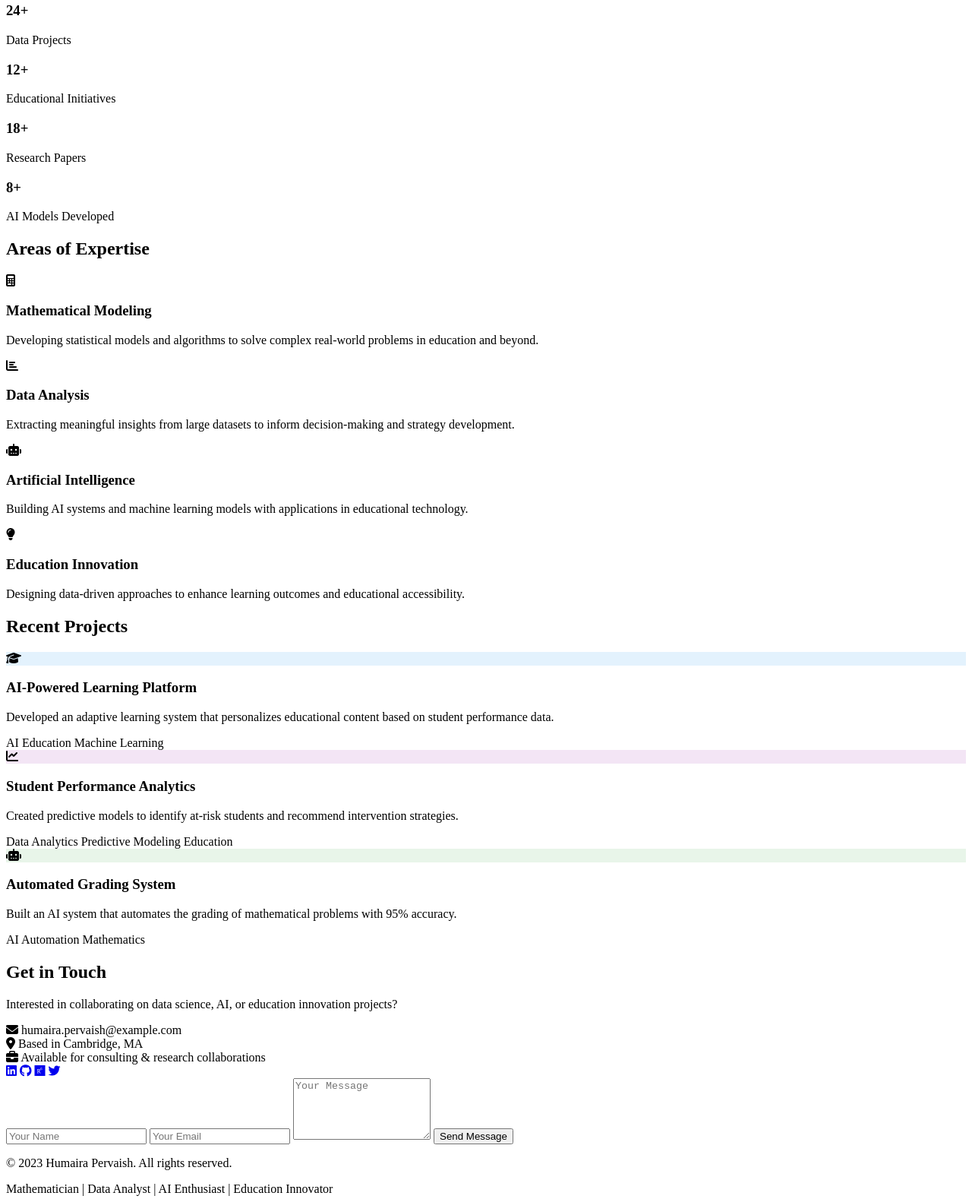
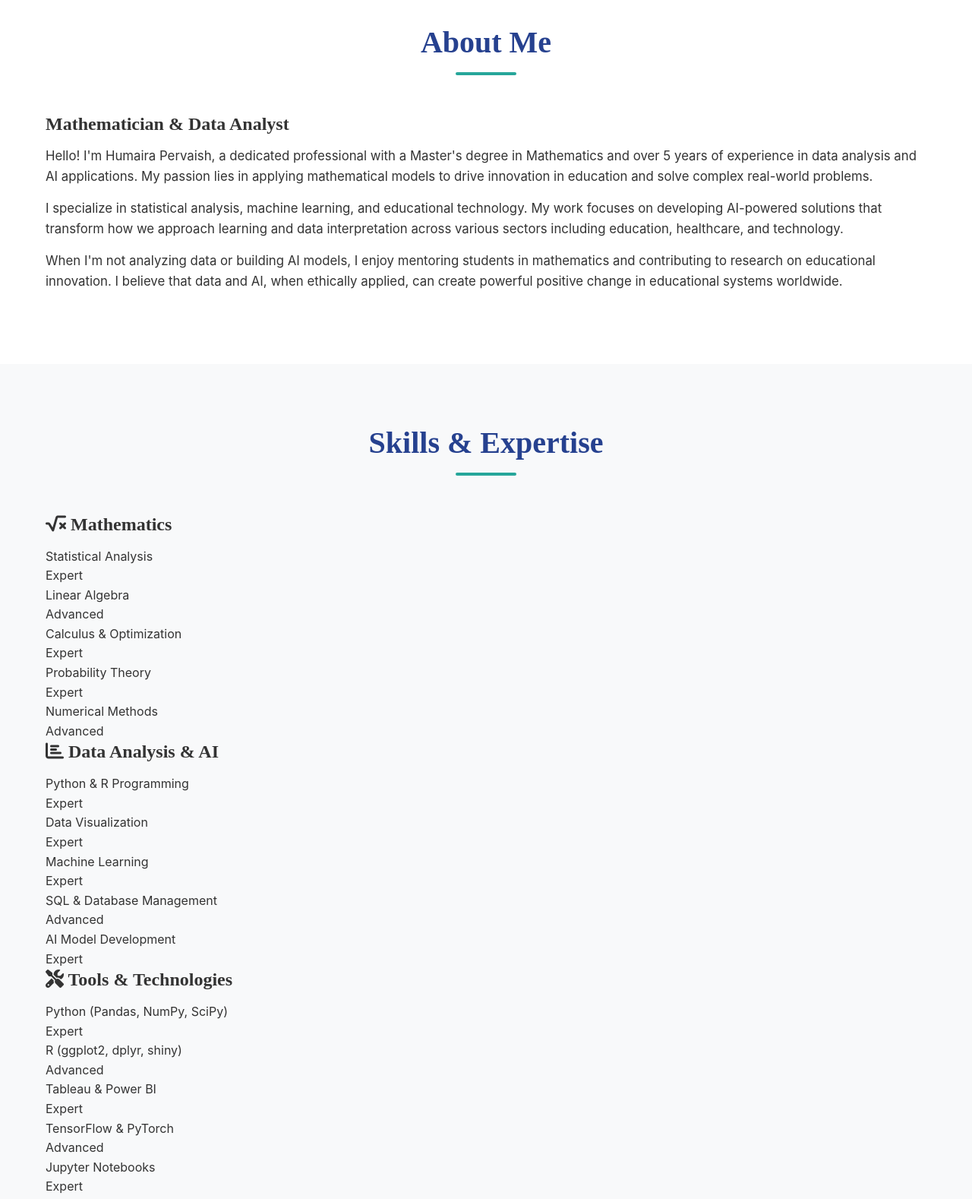
Before and after one commit to humairapervaish002/humaira-pervaish-portfolio, a plain HTML site: page index.html in a window 1280 px wide. Shown: the part 640-2218 px from the top of the page at 76% size. Drawn offline with Linux system fonts and the light colour scheme.

Commit message:
Update index.html

```diff
--- a/index.html
+++ b/index.html
@@ -4,42 +4,40 @@
     <meta charset="UTF-8">
     <meta name="viewport" content="width=device-width, initial-scale=1.0">
     <title>Humaira Pervaish | Mathematician & Data Analyst</title>
-    <link rel="stylesheet" href="humaira.css">
+    <link rel="stylesheet" href="style.css">
     <link rel="stylesheet" href="https://cdnjs.cloudflare.com/ajax/libs/font-awesome/6.4.0/css/all.min.css">
-    <link href="https://fonts.googleapis.com/css2?family=Inter:wght@300;400;500;600;700&family=Playfair+Display:wght@400;500;600&display=swap" rel="stylesheet">
 </head>
 <body>
     <!-- Navigation -->
-    <nav class="navbar">
-        <div class="container">
-            <div class="logo">Humaira<span>Pervaish</span></div>
+    <nav>
+        <div class="container nav-container">
+            <div class="logo">Humaira Pervaish</div>
             <ul class="nav-links">
                 <li><a href="#home">Home</a></li>
                 <li><a href="#about">About</a></li>
-                <li><a href="#expertise">Expertise</a></li>
+                <li><a href="#skills">Skills</a></li>
                 <li><a href="#projects">Projects</a></li>
-                <li><a href="#contact">Contact</a></li>
+                <li><a href="#contact" class="btn-nav">Get In Touch</a></li>
             </ul>
-            <div class="menu-toggle">
+            <button class="menu-toggle">
                 <i class="fas fa-bars"></i>
-            </div>
+            </button>
         </div>
     </nav>
 
     <!-- Hero Section -->
     <section id="home" class="hero">
-        <div class="container">
+        <div class="container hero-container">
             <div class="hero-content">
                 <h1>Humaira Pervaish</h1>
                 <h2>Mathematician & Data Analyst</h2>
-                <p class="tagline">Passionate about data science, AI, and innovation in education</p>
-                <p class="description">Leveraging mathematical models and data analytics to drive educational transformation and AI innovation.</p>
-                <a href="#contact" class="btn">Get in Touch</a>
+                <p class="tagline">A passionate Mathematician and Data Analyst with expertise in statistical modeling, AI applications, and innovation in education.</p>
+                <a href="#contact" class="btn-hero">Get In Touch</a>
             </div>
             <div class="hero-image">
                 <div class="image-placeholder">
+                    <i class="fas fa-calculator"></i>
                     <i class="fas fa-chart-line"></i>
-                    <i class="fas fa-calculator"></i>
                     <i class="fas fa-robot"></i>
                     <i class="fas fa-graduation-cap"></i>
                 </div>
@@ -50,85 +48,122 @@
     <!-- About Section -->
     <section id="about" class="about">
         <div class="container">
-            <h2 class="section-title">About Humaira</h2>
+            <h2 class="section-title">About Me</h2>
             <div class="about-content">
                 <div class="about-text">
-                    <p>Humaira Pervaish is a passionate mathematician and data analyst with a strong focus on applying data science and AI to transform educational systems.</p>
-                    <p>With a background in advanced mathematics, she bridges the gap between theoretical models and practical applications in data analysis and artificial intelligence.</p>
-                    <p>Her work is driven by a belief that data-informed strategies can revolutionize how we approach education, making it more accessible, personalized, and effective.</p>
-                    <div class="about-highlights">
-                        <div class="highlight">
-                            <i class="fas fa-university"></i>
-                            <span>M.Sc. in Applied Mathematics</span>
-                        </div>
-                        <div class="highlight">
-                            <i class="fas fa-database"></i>
-                            <span>5+ Years in Data Analytics</span>
-                        </div>
-                        <div class="highlight">
-                            <i class="fas fa-brain"></i>
-                            <span>AI & Machine Learning Specialist</span>
-                        </div>
-                        <div class="highlight">
-                            <i class="fas fa-chalkboard-teacher"></i>
-                            <span>Education Innovation Advocate</span>
-                        </div>
-                    </div>
-                </div>
-                <div class="about-stats">
-                    <div class="stat">
-                        <h3>24+</h3>
-                        <p>Data Projects</p>
-                    </div>
-                    <div class="stat">
-                        <h3>12+</h3>
-                        <p>Educational Initiatives</p>
-                    </div>
-                    <div class="stat">
-                        <h3>18+</h3>
-                        <p>Research Papers</p>
-                    </div>
-                    <div class="stat">
-                        <h3>8+</h3>
-                        <p>AI Models Developed</p>
-                    </div>
+                    <h3>Mathematician & Data Analyst</h3>
+                    <p>Hello! I'm Humaira Pervaish, a dedicated professional with a Master's degree in Mathematics and over 5 years of experience in data analysis and AI applications. My passion lies in applying mathematical models to drive innovation in education and solve complex real-world problems.</p>
+                    <p>I specialize in statistical analysis, machine learning, and educational technology. My work focuses on developing AI-powered solutions that transform how we approach learning and data interpretation across various sectors including education, healthcare, and technology.</p>
+                    <p>When I'm not analyzing data or building AI models, I enjoy mentoring students in mathematics and contributing to research on educational innovation. I believe that data and AI, when ethically applied, can create powerful positive change in educational systems worldwide.</p>
                 </div>
             </div>
         </div>
     </section>
 
-    <!-- Expertise Section -->
-    <section id="expertise" class="expertise">
+    <!-- Skills Section -->
+    <section id="skills" class="skills">
         <div class="container">
-            <h2 class="section-title">Areas of Expertise</h2>
-            <div class="expertise-grid">
-                <div class="expertise-card">
-                    <div class="expertise-icon">
-                        <i class="fas fa-calculator"></i>
+            <h2 class="section-title">Skills & Expertise</h2>
+
+            <div class="skills-category">
+                <h3><i class="fas fa-square-root-alt"></i> Mathematics</h3>
+                <div class="skill-item">
+                    <span class="skill-name">Statistical Analysis</span>
+                    <div class="skill-bar">
+                        <div class="skill-level expert">Expert</div>
                     </div>
-                    <h3>Mathematical Modeling</h3>
-                    <p>Developing statistical models and algorithms to solve complex real-world problems in education and beyond.</p>
                 </div>
-                <div class="expertise-card">
-                    <div class="expertise-icon">
-                        <i class="fas fa-chart-bar"></i>
+                <div class="skill-item">
+                    <span class="skill-name">Linear Algebra</span>
+                    <div class="skill-bar">
+                        <div class="skill-level advanced">Advanced</div>
                     </div>
-                    <h3>Data Analysis</h3>
-                    <p>Extracting meaningful insights from large datasets to inform decision-making and strategy development.</p>
                 </div>
-                <div class="expertise-card">
-                    <div class="expertise-icon">
-                        <i class="fas fa-robot"></i>
+                <div class="skill-item">
+                    <span class="skill-name">Calculus & Optimization</span>
+                    <div class="skill-bar">
+                        <div class="skill-level expert">Expert</div>
                     </div>
-                    <h3>Artificial Intelligence</h3>
-                    <p>Building AI systems and machine learning models with applications in educational technology.</p>
                 </div>
-                <div class="expertise-card">
-                    <div class="expertise-icon">
-                        <i class="fas fa-lightbulb"></i>
+                <div class="skill-item">
+                    <span class="skill-name">Probability Theory</span>
+                    <div class="skill-bar">
+                        <div class="skill-level expert">Expert</div>
                     </div>
-                    <h3>Education Innovation</h3>
-                    <p>Designing data-driven approaches to enhance learning outcomes and educational accessibility.</p>
+                </div>
+                <div class="skill-item">
+                    <span class="skill-name">Numerical Methods</span>
+                    <div class="skill-bar">
+                        <div class="skill-level advanced">Advanced</div>
+                    </div>
+                </div>
+            </div>
+
+            <div class="skills-category">
+                <h3><i class="fas fa-chart-bar"></i> Data Analysis & AI</h3>
+                <div class="skill-item">
+                    <span class="skill-name">Python & R Programming</span>
+                    <div class="skill-bar">
+                        <div class="skill-level expert">Expert</div>
+                    </div>
+                </div>
+                <div class="skill-item">
+                    <span class="skill-name">Data Visualization</span>
+                    <div class="skill-bar">
+                        <div class="skill-level expert">Expert</div>
+                    </div>
+                </div>
+                <div class="skill-item">
+                    <span class="skill-name">Machine Learning</span>
+                    <div class="skill-bar">
+                        <div class="skill-level expert">Expert</div>
+                    </div>
+                </div>
+                <div class="skill-item">
+                    <span class="skill-name">SQL & Database Management</span>
+                    <div class="skill-bar">
+                        <div class="skill-level advanced">Advanced</div>
+                    </div>
+                </div>
+                <div class="skill-item">
+                    <span class="skill-name">AI Model Development</span>
+                    <div class="skill-bar">
+                        <div class="skill-level expert">Expert</div>
+                    </div>
+                </div>
+            </div>
+
+            <div class="skills-category">
+                <h3><i class="fas fa-tools"></i> Tools & Technologies</h3>
+                <div class="skill-item">
+                    <span class="skill-name">Python (Pandas, NumPy, SciPy)</span>
+                    <div class="skill-bar">
+                        <div class="skill-level expert">Expert</div>
+                    </div>
+                </div>
+                <div class="skill-item">
+                    <span class="skill-name">R (ggplot2, dplyr, shiny)</span>
+                    <div class="skill-bar">
+                        <div class="skill-level advanced">Advanced</div>
+                    </div>
+                </div>
+                <div class="skill-item">
+                    <span class="skill-name">Tableau & Power BI</span>
+                    <div class="skill-bar">
+                        <div class="skill-level expert">Expert</div>
+                    </div>
+                </div>
+                <div class="skill-item">
+                    <span class="skill-name">TensorFlow & PyTorch</span>
+                    <div class="skill-bar">
+                        <div class="skill-level advanced">Advanced</div>
+                    </div>
+                </div>
+                <div class="skill-item">
+                    <span class="skill-name">Jupyter Notebooks</span>
+                    <div class="skill-bar">
+                        <div class="skill-level expert">Expert</div>
+                    </div>
                 </div>
             </div>
         </div>
@@ -138,48 +173,59 @@
     <section id="projects" class="projects">
         <div class="container">
             <h2 class="section-title">Recent Projects</h2>
-            <div class="projects-grid">
+
+            <div class="project-grid">
                 <div class="project-card">
-                    <div class="project-image" style="background-color: #e3f2fd;">
-                        <i class="fas fa-graduation-cap"></i>
+                    <div class="project-icon">
+                        <i class="fas fa-heartbeat"></i>
                     </div>
-                    <div class="project-content">
-                        <h3>AI-Powered Learning Platform</h3>
-                        <p>Developed an adaptive learning system that personalizes educational content based on student performance data.</p>
+                    <h3>AI-Powered Learning Analytics</h3>
+                    <p>Developed an adaptive learning system using machine learning algorithms to personalize educational content, improving student engagement by 42%.</p>
                     <div class="project-tags">
                         <span>AI</span>
                         <span>Education</span>
-                            <span>Machine Learning</span>
+                        <span>Python</span>
                     </div>
                 </div>
-                </div>
+
                 <div class="project-card">
-                    <div class="project-image" style="background-color: #f3e5f5;">
+                    <div class="project-icon">
                         <i class="fas fa-chart-line"></i>
                     </div>
-                    <div class="project-content">
-                        <h3>Student Performance Analytics</h3>
-                        <p>Created predictive models to identify at-risk students and recommend intervention strategies.</p>
+                    <h3>Educational Performance Predictor</h3>
+                    <p>Created predictive models to identify at-risk students using logistic regression and neural networks, achieving 89% accuracy in early intervention.</p>
                     <div class="project-tags">
-                            <span>Data Analytics</span>
                         <span>Predictive Modeling</span>
+                        <span>R</span>
                         <span>Education</span>
                     </div>
                 </div>
+
+                <div class="project-card">
+                    <div class="project-icon">
+                        <i class="fas fa-users"></i>
                     </div>
-                <div class="project-card">
-                    <div class="project-image" style="background-color: #e8f5e9;">
-                        <i class="fas fa-robot"></i>
-                    </div>
-                    <div class="project-content">
-                        <h3>Automated Grading System</h3>
-                        <p>Built an AI system that automates the grading of mathematical problems with 95% accuracy.</p>
+                    <h3>Student Segmentation Analysis</h3>
+                    <p>Implemented clustering algorithms (K-means, hierarchical) to segment students for personalized learning paths, increasing learning outcomes by 27%.</p>
                     <div class="project-tags">
-                            <span>AI</span>
-                            <span>Automation</span>
-                            <span>Mathematics</span>
+                        <span>Clustering</span>
+                        <span>Data Analysis</span>
+                        <span>Python</span>
                     </div>
                 </div>
+
+                <div class="project-card">
+                    <div class="project-icon">
+                        <i class="fas fa-function"></i>
+                    </div>
+                    <h3>Mathematical Function Visualizer</h3>
+                    <p>Built an interactive tool for visualizing complex mathematical functions, helping students better understand calculus and optimization concepts.</p>
+                    <div class="project-tags">
+                        <span>Mathematics</span>
+                        <span>JavaScript</span>
+                        <span>Visualization</span>
+                    </div>
+                    <button class="demo-btn" id="demoBtn">Launch Demo</button>
                 </div>
             </div>
         </div>
@@ -188,24 +234,18 @@
     <!-- Contact Section -->
     <section id="contact" class="contact">
         <div class="container">
-            <h2 class="section-title">Get in Touch</h2>
+            <h2 class="section-title">Get In Touch</h2>
+
             <div class="contact-content">
                 <div class="contact-info">
-                    <p>Interested in collaborating on data science, AI, or education innovation projects?</p>
+                    <h3>Contact Information</h3>
                     <div class="contact-details">
-                        <div class="contact-item">
-                            <i class="fas fa-envelope"></i>
-                            <span>humaira.pervaish@example.com</span>
+                        <p><i class="fas fa-envelope"></i> humaira.pervaish@example.com</p>
+                        <p><i class="fas fa-phone"></i> +1 (234) 567-8900</p>
+                        <p><i class="fas fa-map-marker-alt"></i> Cambridge, MA</p>
+                        <p><i class="fas fa-briefcase"></i> Available for consulting & projects</p>
                     </div>
-                        <div class="contact-item">
-                            <i class="fas fa-map-marker-alt"></i>
-                            <span>Based in Cambridge, MA</span>
-                        </div>
-                        <div class="contact-item">
-                            <i class="fas fa-briefcase"></i>
-                            <span>Available for consulting & research collaborations</span>
-                        </div>
-                    </div>
+
                     <div class="social-links">
                         <a href="#"><i class="fab fa-linkedin"></i></a>
                         <a href="#"><i class="fab fa-github"></i></a>
@@ -213,15 +253,46 @@
                         <a href="#"><i class="fab fa-twitter"></i></a>
                     </div>
                 </div>
-                <form class="contact-form">
-                    <input type="text" placeholder="Your Name" required>
-                    <input type="email" placeholder="Your Email" required>
-                    <textarea placeholder="Your Message" rows="5" required></textarea>
-                    <button type="submit" class="btn">Send Message</button>
+
+                <form class="contact-form" id="contactForm">
+                    <h3>Send a Message</h3>
+                    <input type="text" placeholder="Your Name" id="name" required>
+                    <input type="email" placeholder="Your Email" id="email" required>
+                    <textarea placeholder="Your Message" rows="5" id="message" required></textarea>
+                    <button type="submit" class="btn-form">Send Message</button>
                 </form>
             </div>
         </div>
     </section>
+
+    <!-- Function Visualizer Demo Modal -->
+    <div class="modal" id="demoModal">
+        <div class="modal-content">
+            <span class="close-modal">&times;</span>
+            <h2>Mathematical Function Visualizer</h2>
+            <div class="function-controls">
+                <label for="functionSelect">Select Function:</label>
+                <select id="functionSelect">
+                    <option value="quadratic">Quadratic: f(x) = x²</option>
+                    <option value="sine">Sine Wave: f(x) = sin(x)</option>
+                    <option value="exponential">Exponential: f(x) = e^x</option>
+                    <option value="logarithmic">Logarithmic: f(x) = log(x)</option>
+                </select>
+
+                <label for="colorSelect">Graph Color:</label>
+                <select id="colorSelect">
+                    <option value="#5c6bc0">Indigo</option>
+                    <option value="#26a69a">Teal</option>
+                    <option value="#ff7043">Orange</option>
+                    <option value="#ab47bc">Purple</option>
+                </select>
+            </div>
+            <div class="function-canvas">
+                <canvas id="functionCanvas" width="600" height="400"></canvas>
+            </div>
+            <p class="demo-description">This interactive demo visualizes mathematical functions to help students understand complex concepts through visualization.</p>
+        </div>
+    </div>
 
     <!-- Footer -->
     <footer>
@@ -231,6 +302,6 @@
         </div>
     </footer>
 
-    <script src="humaira.js"></script>
+    <script src="script.js"></script>
 </body>
     </html>
```
Lines whose indentation alone changed are shown as unchanged.
